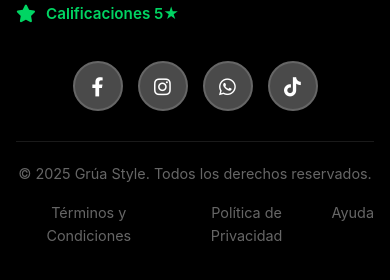
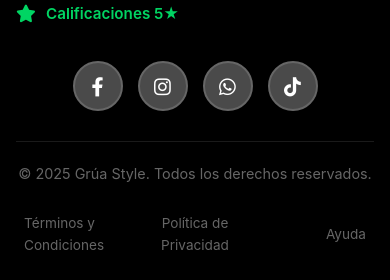
Before and after one commit to alexitico1989/grua-style, a Django app: page /asistencia-mecanica/ in a window 390 px wide. Shown: the part 4906-5186 px from the top of the page. Before the commit the page ends 5147 px from the top, so only its background shows below. Run offline with Django 4.2, Linux system fonts and the light colour scheme; data that the repository does not hold is empty.

Commit message:
Fix footer legal links alignment on mobile - proper proportional distribution

```diff
--- a/templates/grua_app/base.html
+++ b/templates/grua_app/base.html
@@ -715,6 +715,34 @@
         .footer-bottom {
             flex-direction: column;
             text-align: center;
+            gap: 20px;
+        }
+
+        .footer-legal {
+            display: flex;
+            justify-content: space-between;
+            align-items: center;
+            width: 100%;
+            max-width: 350px;
+            margin: 0 auto;
+        }
+
+        .footer-legal a {
+            flex: 1;
+            font-size: 0.85rem;
+            padding: 8px 4px;
+        }
+
+        .footer-legal a:first-child {
+            text-align: left;
+        }
+
+        .footer-legal a:nth-child(2) {
+            text-align: center;
+        }
+
+        .footer-legal a:last-child {
+            text-align: right;
         }
 
         .messages-container {
```
Lines whose indentation alone changed are shown as unchanged.
